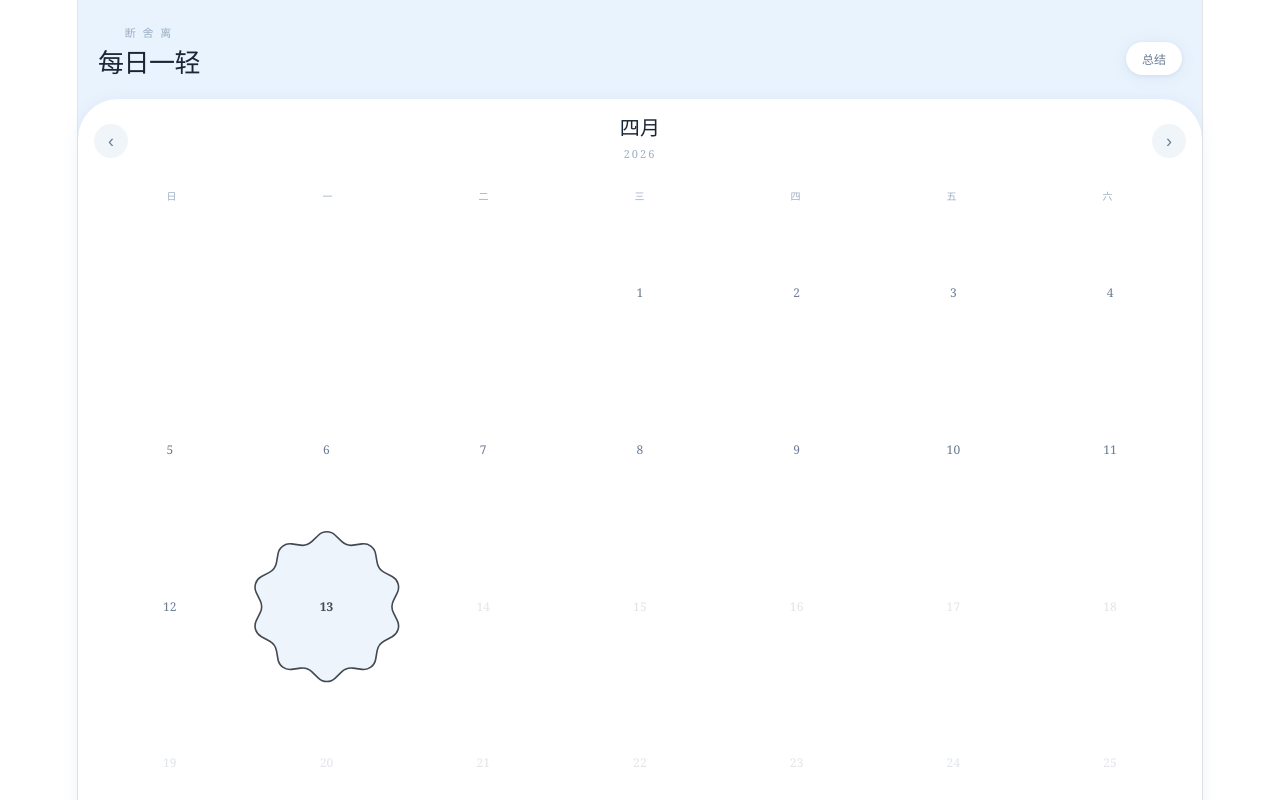
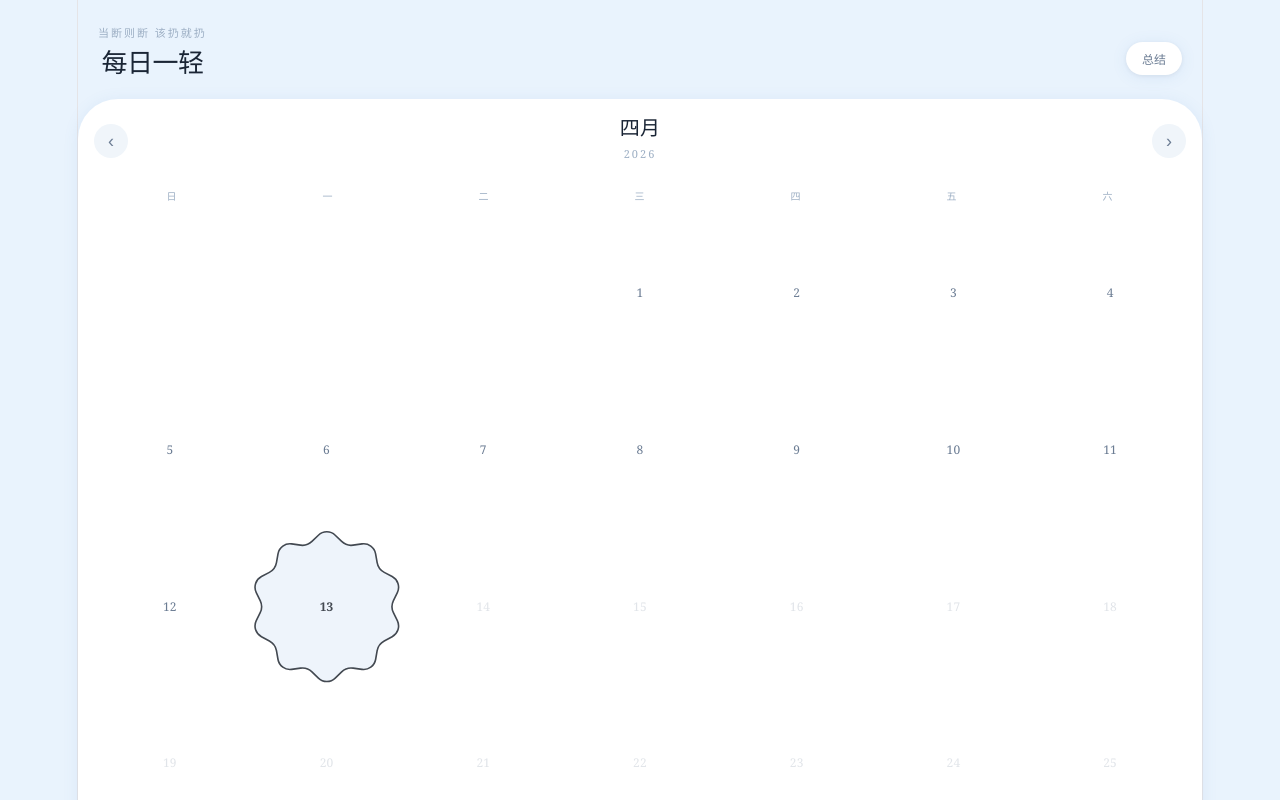
Before and after one commit to zhanglulu2024/danshari-app, a React (Vite) app in the folder danshari-app/: page / in a window 1280 px wide. Shown: the top 800 px of the page. Built offline with nearby package versions, Linux system fonts and the light colour scheme.

Commit message:
fix blank screen

```diff
--- a/danshari-app/src/App.jsx
+++ b/danshari-app/src/App.jsx
@@ -243,9 +243,9 @@ export default function App() {
   const monthItems = allItems.filter(i=>i.date.startsWith(monthPrefix));
 
   return (
-    <div style={{ minHeight:"100vh", background:C.bg, fontFamily:"'Songti SC','STSong','SimSun',Georgia,serif", color:C.text }}>
+    <div style={{ minHeight:"100vh", background:C.bg, fontFamily:"'Songti SC','STSong','SimSun','Hiragino Mincho ProN',Georgia,serif", color:C.text }}>
       <style>{`
-        *{box-sizing:border-box;margin:0;padding:0;}
+        *{box-sizing:border-box;margin:0;padding:0;} html,body{overscroll-behavior:none;overscroll-behavior-y:none;background:#E9F3FD;}
 
         .fade{animation:fadeUp 0.25s ease;}
         @keyframes fadeUp{from{opacity:0;transform:translateY(8px)}to{opacity:1;transform:translateY(0)}}
@@ -260,10 +260,10 @@ export default function App() {
       `}</style>
 
       {/* ── HEADER ── */}
-      <div style={{ padding:"20px 20px 24px" }}>
+      <div style={{ padding:"20px 20px 24px", background:C.bg }}>
         <div style={{ display:"flex", alignItems:"flex-end", justifyContent:"space-between" }}>
           <div>
-            <div style={{ fontSize:11, color:C.textLight, letterSpacing:2, textTransform:"uppercase", marginBottom:3 }}>断 舍 离</div>
+            <div style={{ fontSize:11, color:C.textLight, letterSpacing:2, textTransform:"uppercase", marginBottom:3 }}>当断则断   该扔就扔</div>
             <div style={{ fontSize:26, fontWeight:800, color:C.text, letterSpacing:-0.5 }}>每日一轻</div>
           </div>
           <button className="press" onClick={()=>setView(view==="summary"?"calendar":"summary")} style={{
@@ -359,7 +359,7 @@ export default function App() {
               fontSize:15, fontWeight:700, letterSpacing:0.5,
               boxShadow:"0 6px 20px rgba(67,73,81,0.3)"
             }}>+ 记录今日断舍离</button>
-            <div style={{ textAlign:"center", fontSize:10, color:C.textLight, marginTop:8, letterSpacing:3 }}>当断则断   该扔就扔</div>
+
           </div>
         </div>
       )}
```
